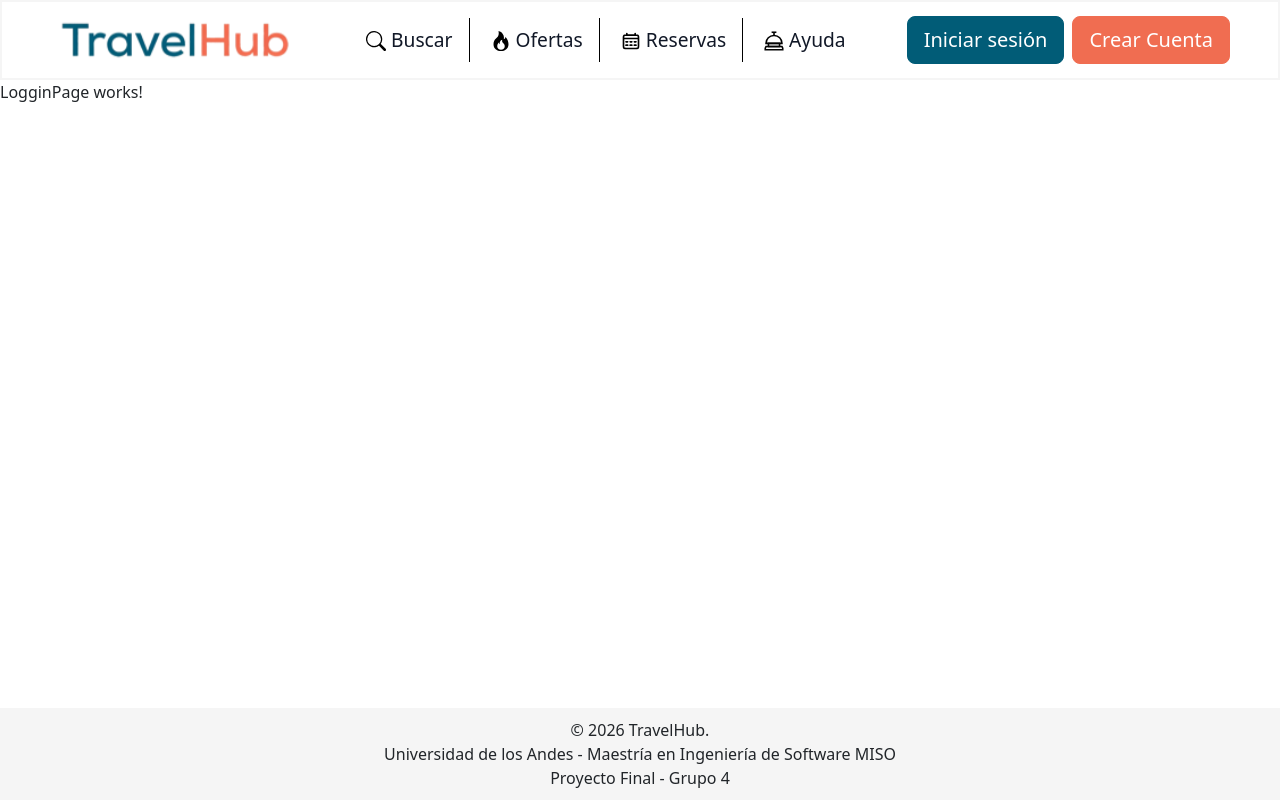
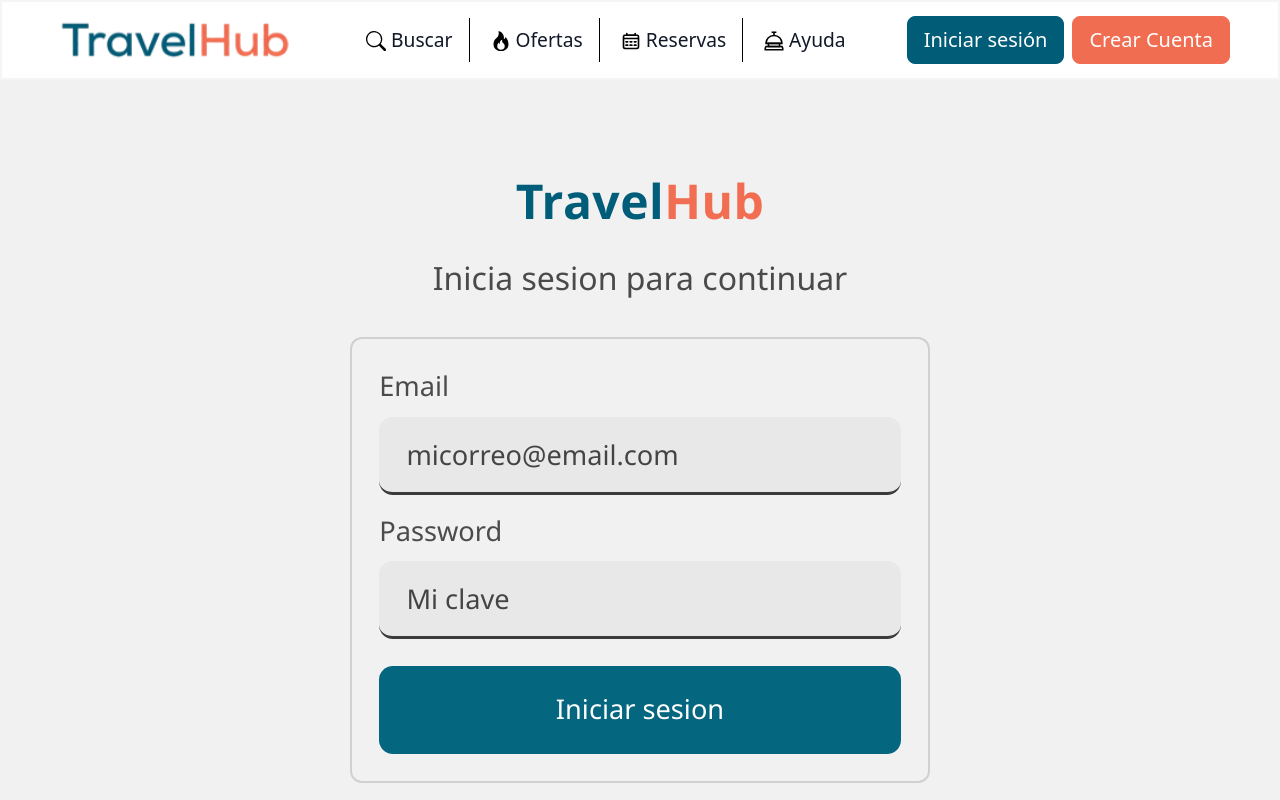
Before and after one commit to Grupo4-MISO/TravelHub-ProyectoFinal-FrontEnd, an Angular app: page /login in a window 1280 px wide. Shown: the top 800 px of the page. Built offline with nearby package versions, Linux system fonts and the light colour scheme.

Commit message:
Refactor login page: rename component and files, implement new design

```diff
--- a/src/app/LogginPage/LogginPage.component.html
+++ /dev/null
@@ -1,3 +0,0 @@
-<p>
-  LogginPage works!
-</p>
--- a/src/app/LogginPage/LogginPage.component.ts
+++ /dev/null
@@ -1,16 +0,0 @@
-import { Component, OnInit } from '@angular/core';
-
-@Component({
-  selector: 'app-LogginPage',
-  templateUrl: './LogginPage.component.html',
-  styleUrls: ['./LogginPage.component.css'],
-  standalone: false
-})
-export class LogginPageComponent implements OnInit {
-
-  constructor() { }
-
-  ngOnInit() {
-  }
-
-}
--- /dev/null
+++ b/src/app/LoginPage/LoginPage.component.css
@@ -0,0 +1,136 @@
+.login-page {
+	min-height: 100vh;
+	display: grid;
+	place-items: center;
+	background: #f1f1f1;
+	padding: 2rem 1rem;
+	font-family: "Segoe UI", Tahoma, Geneva, Verdana, sans-serif;
+	color: #4a4a4a;
+}
+
+.login-card {
+	width: min(100%, 660px);
+	text-align: center;
+}
+
+.brand {
+	margin: 0;
+	font-size: clamp(2.2rem, 4vw, 3rem);
+	font-weight: 700;
+	letter-spacing: 0.5px;
+	line-height: 1;
+}
+
+.brand-primary {
+	color: #005d79;
+}
+
+.brand-secondary {
+	color: #f16e52;
+}
+
+.login-subtitle {
+	margin: 1.8rem 0 2.2rem;
+	font-size: clamp(1.5rem, 2.8vw, 2rem);
+	font-weight: 400;
+}
+
+.login-form {
+	width: min(100%, 580px);
+	margin: 0 auto;
+	padding: 1.7rem;
+	text-align: left;
+	border: 2px solid #d0d0d0;
+	border-radius: 12px;
+	background: transparent;
+}
+
+.form-group {
+	margin-bottom: 1rem;
+}
+
+.form-group label {
+	display: block;
+	margin-bottom: 0.6rem;
+	font-size: 1.7rem;
+	font-weight: 400;
+	color: #4b4b4b;
+}
+
+.form-group input {
+	width: 100%;
+	height: 78px;
+	border: none;
+	border-radius: 14px;
+	padding: 0 1.7rem;
+	background: #e8e8e8;
+	color: #292929;
+	font-size: 1.7rem;
+	border-bottom: 3px solid #3b3b3b;
+	outline: none;
+	transition: box-shadow 0.2s ease, border-color 0.2s ease;
+	box-sizing: border-box;
+}
+
+.form-group input::placeholder {
+	color: #3c3c3c;
+	opacity: 0.95;
+}
+
+.form-group input:focus {
+	border-bottom-color: #0d647f;
+	box-shadow: 0 0 0 2px rgba(13, 100, 127, 0.2);
+}
+
+.login-button {
+	margin-top: 0.65rem;
+	width: 100%;
+	height: 88px;
+	border: none;
+	border-radius: 14px;
+	background: #056680;
+	color: #ffffff;
+	font-size: 1.7rem;
+	font-weight: 500;
+	cursor: pointer;
+	transition: filter 0.2s ease, transform 0.15s ease;
+}
+
+.login-button:hover {
+	filter: brightness(1.05);
+}
+
+.login-button:active {
+	transform: translateY(1px);
+}
+
+.login-button:focus-visible {
+	outline: 3px solid rgba(5, 102, 128, 0.35);
+	outline-offset: 2px;
+}
+
+@media (max-width: 768px) {
+	.login-subtitle {
+		margin: 1.2rem 0 1.6rem;
+		font-size: 1.7rem;
+	}
+
+	.login-form {
+		padding: 1rem;
+	}
+
+	.form-group label {
+		font-size: 1.9rem;
+	}
+
+	.form-group input {
+		height: 64px;
+		font-size: 1.55rem;
+		border-bottom-width: 2px;
+	}
+
+	.login-button {
+		height: 72px;
+		font-size: 1.95rem;
+	}
+}
--- /dev/null
+++ b/src/app/LoginPage/LoginPage.component.html
@@ -0,0 +1,37 @@
+<main class="login-page">
+  <section class="login-card" aria-labelledby="login-title">
+    <h1 class="brand" aria-label="TravelHub">
+      <span class="brand-primary">Travel</span><span class="brand-secondary">Hub</span>
+    </h1>
+
+    <p id="login-title" class="login-subtitle">Inicia sesion para continuar</p>
+
+    <form class="login-form" novalidate>
+      <div class="form-group">
+        <label for="email">Email</label>
+        <input
+          id="email"
+          name="email"
+          type="email"
+          placeholder="micorreo@email.com"
+          autocomplete="email"
+          required
+        />
+      </div>
+
+      <div class="form-group">
+        <label for="password">Password</label>
+        <input
+          id="password"
+          name="password"
+          type="password"
+          placeholder="Mi clave"
+          autocomplete="current-password"
+          required
+        />
+      </div>
+
+      <button type="submit" class="login-button">Iniciar sesion</button>
+    </form>
+  </section>
+</main>
--- /dev/null
+++ b/src/app/LoginPage/LoginPage.component.ts
@@ -0,0 +1,16 @@
+import { Component, OnInit } from '@angular/core';
+
+@Component({
+  selector: 'app-LoginPage',
+  templateUrl: './LoginPage.component.html',
+  styleUrls: ['./LoginPage.component.css'],
+  standalone: false
+})
+export class LoginPageComponent implements OnInit {
+
+  constructor() { }
+
+  ngOnInit() {
+  }
+
+}
--- a/src/app/app-module.ts
+++ b/src/app/app-module.ts
@@ -4,7 +4,7 @@ import { BrowserModule } from '@angular/platform-browser';
 import { AppRoutingModule } from './app-routing-module';
 import { App } from './app';
 import { NavbarComponent } from './navbar/navbar.component';
-import { LogginPageComponent } from './LogginPage/LogginPage.component';
+import { LoginPageComponent } from './LoginPage/LoginPage.component';
 import { FooterComponent } from './footer/footer.component';
 import { PrincipalPageComponent } from './PrincipalPage/PrincipalPage.component';
 import { SearchbarComponent } from './searchbar/searchbar.component';
@@ -18,7 +18,7 @@ import { PropertyDetailPageComponent } from './PropertyDetailPage/PropertyDetail
     FooterComponent,
     SearchbarComponent,
     PrincipalPageComponent,
-    LogginPageComponent,
+    LoginPageComponent,
     ResultsPageComponent,
     PropertyDetailPageComponent
   ],
--- a/src/app/app-routing-module.ts
+++ b/src/app/app-routing-module.ts
@@ -1,13 +1,13 @@
 import { NgModule } from '@angular/core';
 import { RouterModule, Routes } from '@angular/router';
-import { LogginPageComponent } from './LogginPage/LogginPage.component';
+import { LoginPageComponent } from './LoginPage/LoginPage.component';
 import { PrincipalPageComponent } from './PrincipalPage/PrincipalPage.component';
 import { ResultsPageComponent } from './ResultsPage/ResultsPage.component';
 import { PropertyDetailPageComponent } from './PropertyDetailPage/PropertyDetailPage.component';
 
 const routes: Routes = [
   { path: '', component: PrincipalPageComponent },
-  { path: 'login', component: LogginPageComponent },
+  { path: 'login', component: LoginPageComponent },
   { path: 'results', component: ResultsPageComponent },
   { path: 'property', component: PropertyDetailPageComponent }
 ];
--- a/src/app/footer/footer.component.html
+++ b/src/app/footer/footer.component.html
@@ -1,4 +1,4 @@
-<div class="footer fixed-bottom">
+<div class="footer">
   <p>&copy; 2026 TravelHub. <br>
     Universidad de los Andes - Maestría en Ingeniería de Software MISO <br>
     Proyecto Final - Grupo 4
```
Also changed, not shown: src/app/LogginPage/LogginPage.component.css (deleted), 1 other file (tests, documents, lock files or other folders).
